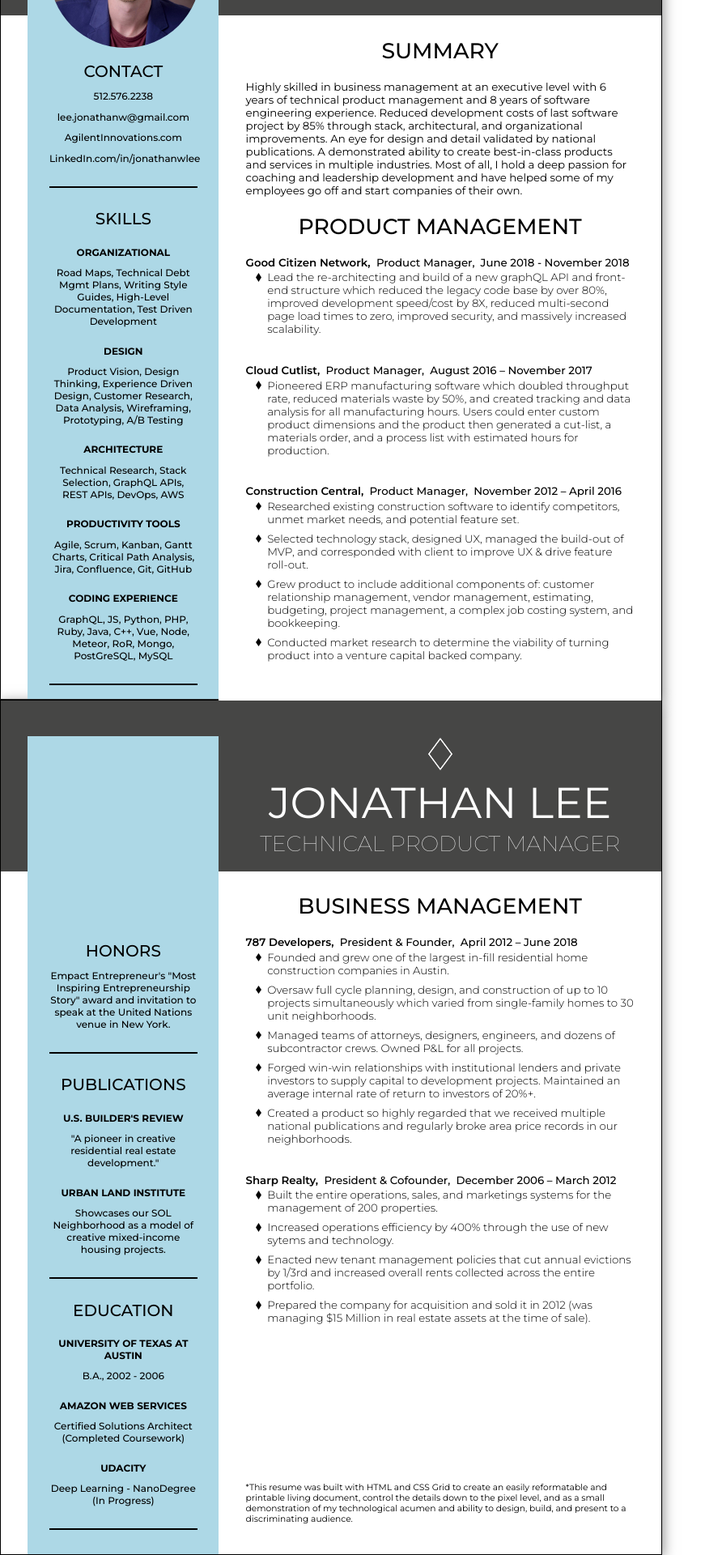
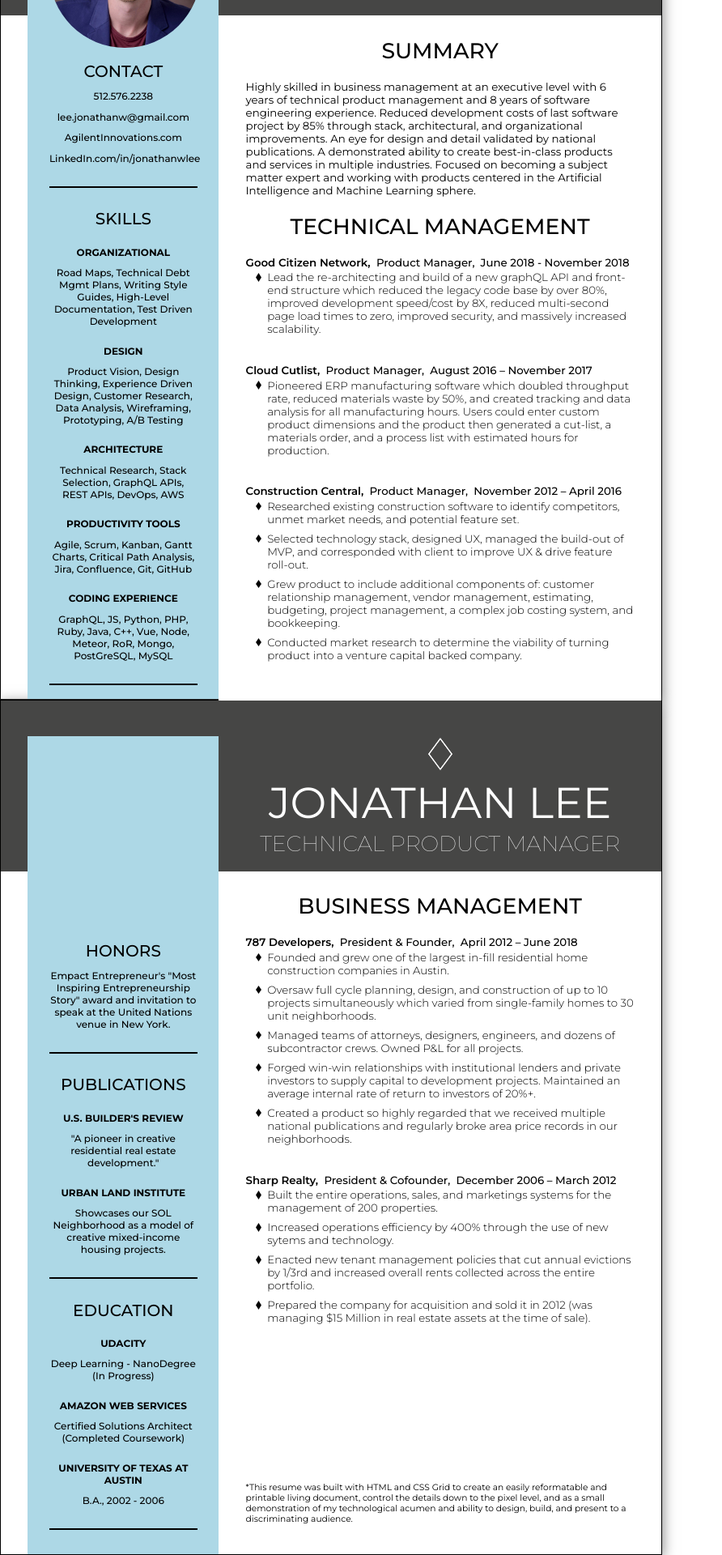
Before and after one commit to jonathan1028/ai-website, a Vue app: page /#/resume in a window 1280 px wide. Shown: the part 193-2113 px from the top of the page at 81% size, without its empty margins (0-892 px from the left). Built offline with nearby package versions, Linux system fonts and the light colour scheme.

Commit message:
Minor change

```diff
--- a/src/components/Resume.vue
+++ b/src/components/Resume.vue
@@ -58,12 +58,12 @@
         <div class="section">
           <div class="section-title">Summary</div>
           <div class="profile-text">
-            Highly skilled in business management at an executive level with 6 years of technical product management and 8 years of software engineering experience. Reduced development costs of last software project by 85% through stack, architectural, and organizational improvements. An eye for design and detail validated by national publications.  A demonstrated ability to create best-in-class products and services in multiple industries. Most of all, I hold a deep passion for coaching and leadership development and have helped some of my employees go off and start companies of their own.
+            Highly skilled in business management at an executive level with 6 years of technical product management and 8 years of software engineering experience. Reduced development costs of last software project by 85% through stack, architectural, and organizational improvements. An eye for design and detail validated by national publications.  A demonstrated ability to create best-in-class products and services in multiple industries. Focused on becoming a subject matter expert and working with products centered in the Artificial Intelligence and Machine Learning sphere.
           </div>
         </div>
         <div class="section-break"></div>
         <div class="section">
-          <div class="section-title">Product Management</div>
+          <div class="section-title">Technical Management</div>
           <div class="job">
             <div class="job-header">
               <div class="company">Good Citizen Network, &nbsp;</div>
@@ -169,12 +169,12 @@
           <div class="section-title">
             Education
           </div>
+          <div class="subsection">Udacity</div>
+          <div class="item">Deep Learning - NanoDegree (In Progress)</div>
+          <div class="subsection">Amazon Web Services</div>
+          <div class="item">Certified Solutions Architect (Completed Coursework)</div>
           <div class="subsection">University of Texas at Austin</div>
           <div class="item">B.A., 2002 - 2006</div>
-          <div class="subsection">Amazon Web Services</div>
-          <div class="item">Certified Solutions Architect (Completed Coursework)</div>
-          <div class="subsection">Udacity</div>
-          <div class="item">Deep Learning - NanoDegree (In Progress)</div>
         </div>
         <div class="section-break"></div>
       </div>
```
